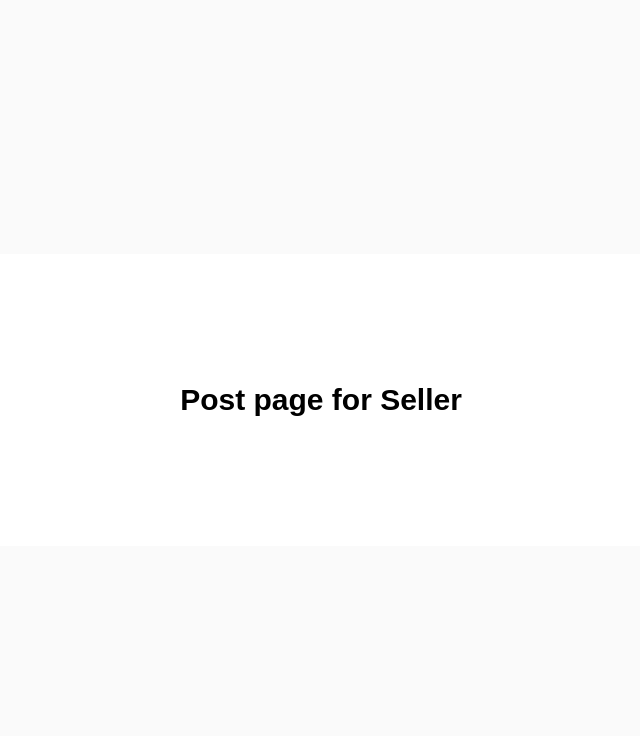
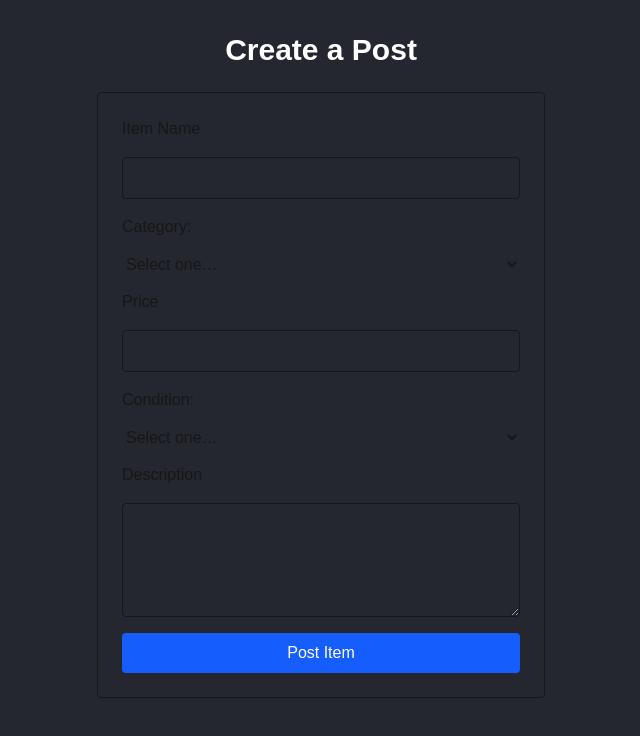
Before and after one commit to MikAFForm/BUtique, a Next.js app: page /post in a window 1280 px wide. Shown: the top 736 px of the page, without its empty margins (319-959 px from the left). Built offline with nearby package versions, Linux system fonts and the light colour scheme.

Commit message:
Moved post template into post page

```diff
--- a/app/post/page.tsx
+++ b/app/post/page.tsx
@@ -1,11 +1,76 @@
 import postText from "../data/postText.json";
+
 
 export default function PostPage() {
   return (
-    <div className="flex min-h-screen items-center justify-center bg-zinc-50 dark:bg-black">
-      <main className="flex w-full max-w-3xl items-center justify-center py-32 px-6 bg-white dark:bg-black">
-        <h1 className="text-3xl font-semibold text-black dark:text-zinc-50">{postText.title}</h1>
-      </main>
-    </div>
+    <div className="flex flex-col min-h-screen items-center justify-start bg-[rgb(36,39,48)] p-8">
+
+        <h1 className="text-3xl font-bold text-center text-white mb-6">
+        Create a Post
+        </h1>
+
+
+            <form action="/api/post-item" method="POST" className="flex flex-col gap-4 p-6 border rounded w-full max-w-md">
+
+                <label htmlFor="title">Item Name</label>
+                 <input
+                    type="text"
+                    id="title"
+                    name="title"
+                    required
+                    className="border p-2 rounded"
+                />
+
+                <label htmlFor="category">Category:</label>
+                <select id="category" name="category">
+                    <option value="">Select one…</option>
+                    <option value="All">All</option>
+                    <option value="Textbook">Textbook</option>
+                    <option value="Electronics">Electronics</option>
+                    <option value="Furniture">Furniture</option>
+                    <option value="Clothing">Clothing</option>
+                    <option value="Sports">Sports</option>
+                    <option value="Transportation">Transportation</option>
+                    <option value="Others">Others</option>
+                </select>
+
+                <label htmlFor="price">Price</label>
+                <input
+                    type="number"
+                    id="price"
+                    name="price"
+                    step="0.01"
+                    min="0"
+                    required
+                    className="border p-2 rounded"
+                />
+
+                <label htmlFor="condition">Condition:</label>
+                <select id="condition" name="condition">
+                    <option value="">Select one…</option>
+                    <option value="likely new">Good</option>
+                    <option value="good">Alright</option>
+                    <option value="fair">Bad</option>
+                </select>
+
+                <label htmlFor="description">Description</label>
+                <textarea
+                    id="description"
+                    name="description"
+                    rows={4}
+                    required
+                    className="border p-2 rounded"
+                ></textarea>
+
+
+
+                <button
+                    type="submit"
+                    className="bg-blue-600 text-white p-2 rounded"
+                >
+                    Post Item
+                </button>
+            </form>
+        </div>
   );
 }
```
